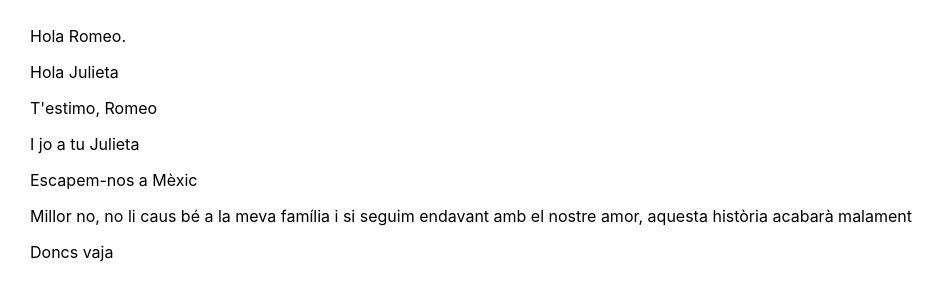
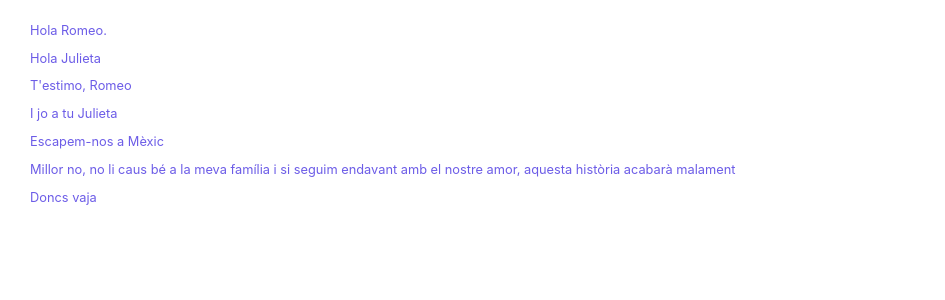
Before and after one commit to silviapio/r7-react2-teatre, a React (Create React App) app: page / in a window 1280 px wide. Shown: the top 300 px of the page, without its empty margins (0-945 px from the left). Built offline with nearby package versions, Linux system fonts and the light colour scheme.

Commit message:
basic styling setup using styled-components

```diff
--- a/package.json
+++ b/package.json
@@ -9,6 +9,7 @@
     "react": "^17.0.1",
     "react-dom": "^17.0.1",
     "react-scripts": "4.0.1",
+    "styled-components": "^5.2.1",
     "web-vitals": "^0.2.4"
   },
   "scripts": {
--- a/src/Line.js
+++ b/src/Line.js
@@ -1,7 +1,15 @@
-function Line(props){
-    return(
-        <p>{props.text}</p>
-    )
+import styled from "styled-components";
+
+const StyledParagraph = styled.p`
+    color: #6c5ce7;
+    font-size: 0.8em;
+`;
+
+function Line(props) {
+    return (
+        <StyledParagraph>{props.text}</StyledParagraph>
+    );
+
 };
 
 export default Line;
```
Also changed, not shown: 2 other files (tests, documents, lock files or other folders).
